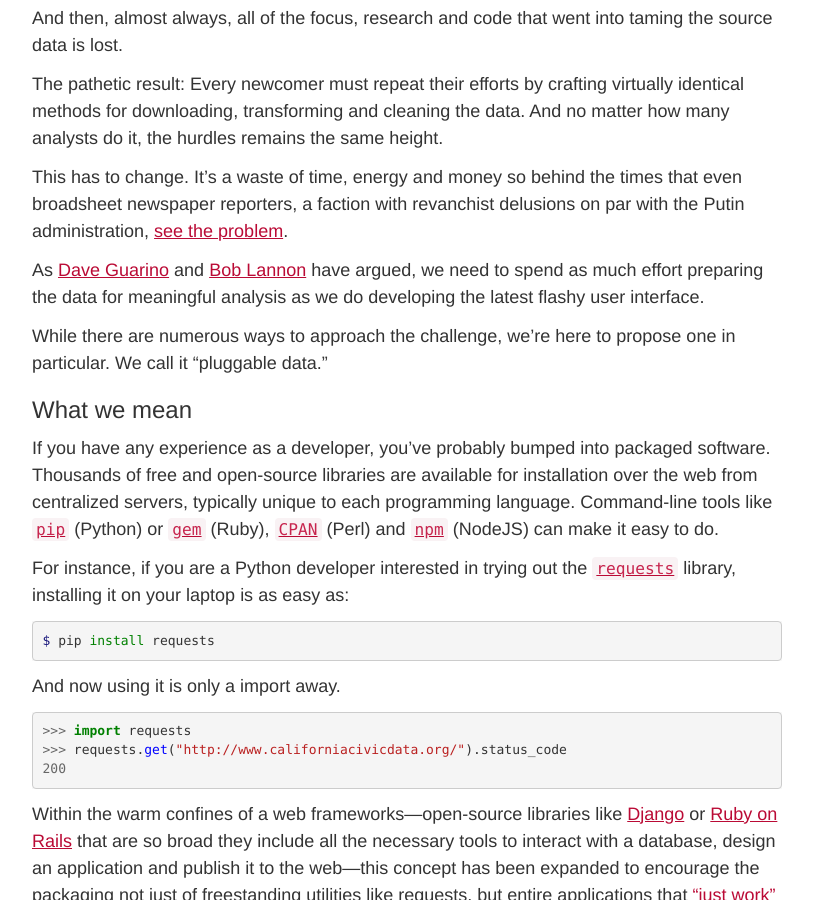
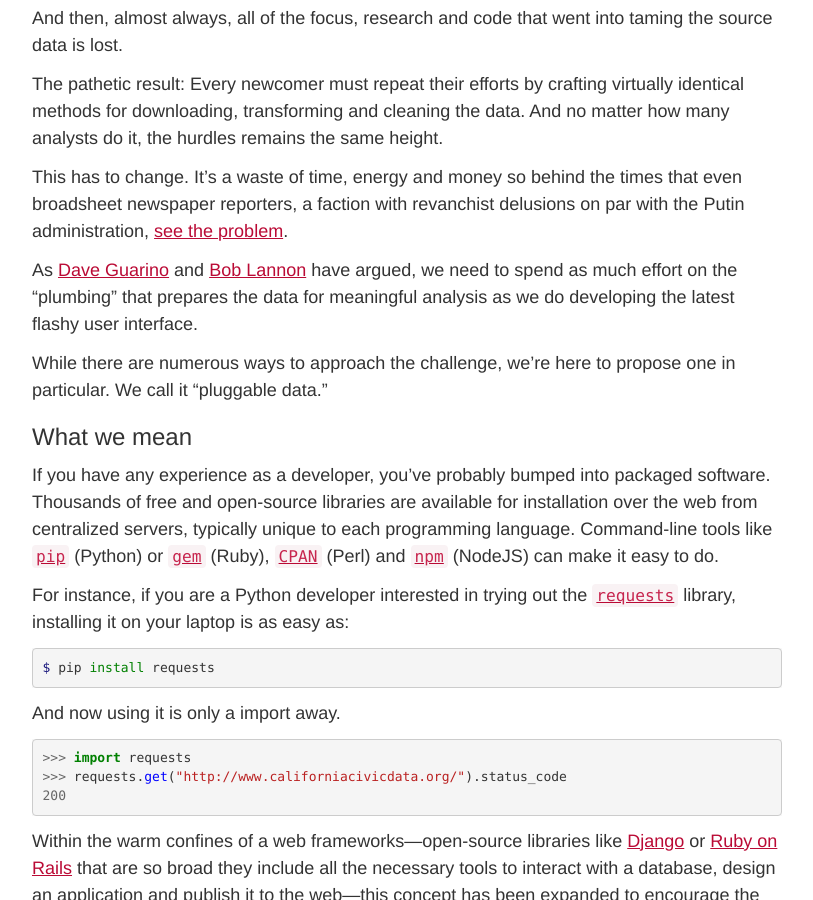
Before and after one commit to palewire/californiacivicdata.org, a Jekyll site: the page built from _posts/2015-01-01-pluggable-data.markdown, in a window 1280 px wide and 900 px high, scrolled down 559 px. Shown: the whole window, without its empty margins (38-851 px from the left). Built offline with Jekyll 4.4.1, drawn with Linux system fonts in a browser that asks for light colours.

Commit message:
Updated 2015-01-01-pluggable-data.markdown

```diff
--- a/_posts/2015-01-01-pluggable-data.markdown
+++ b/_posts/2015-01-01-pluggable-data.markdown
@@ -24,7 +24,7 @@ The pathetic result: Every newcomer must repeat their efforts by crafting virtua
 
 This has to change. It’s a waste of time, energy and money so behind the times that even broadsheet newspaper reporters, a faction with revanchist delusions on par with the Putin administration, [see the problem](http://www.nytimes.com/2014/08/18/technology/for-big-data-scientists-hurdle-to-insights-is-janitor-work.html?_r=0).
 
-As [Dave Guarino](http://daguar.github.io/2014/03/17/etl-for-america/) and [Bob Lannon](http://sunlightfoundation.com/blog/2014/03/21/data-plumbers/) have argued, we need to spend as much effort preparing the data for meaningful analysis as we do developing the latest flashy user interface.
+As [Dave Guarino](http://daguar.github.io/2014/03/17/etl-for-america/) and [Bob Lannon](http://sunlightfoundation.com/blog/2014/03/21/data-plumbers/) have argued, we need to spend as much effort on the "plumbing" that prepares the data for meaningful analysis as we do developing the latest flashy user interface.
 
 While there are numerous ways to approach the challenge, we're here to propose one in particular. We call it "pluggable data."
 
```
